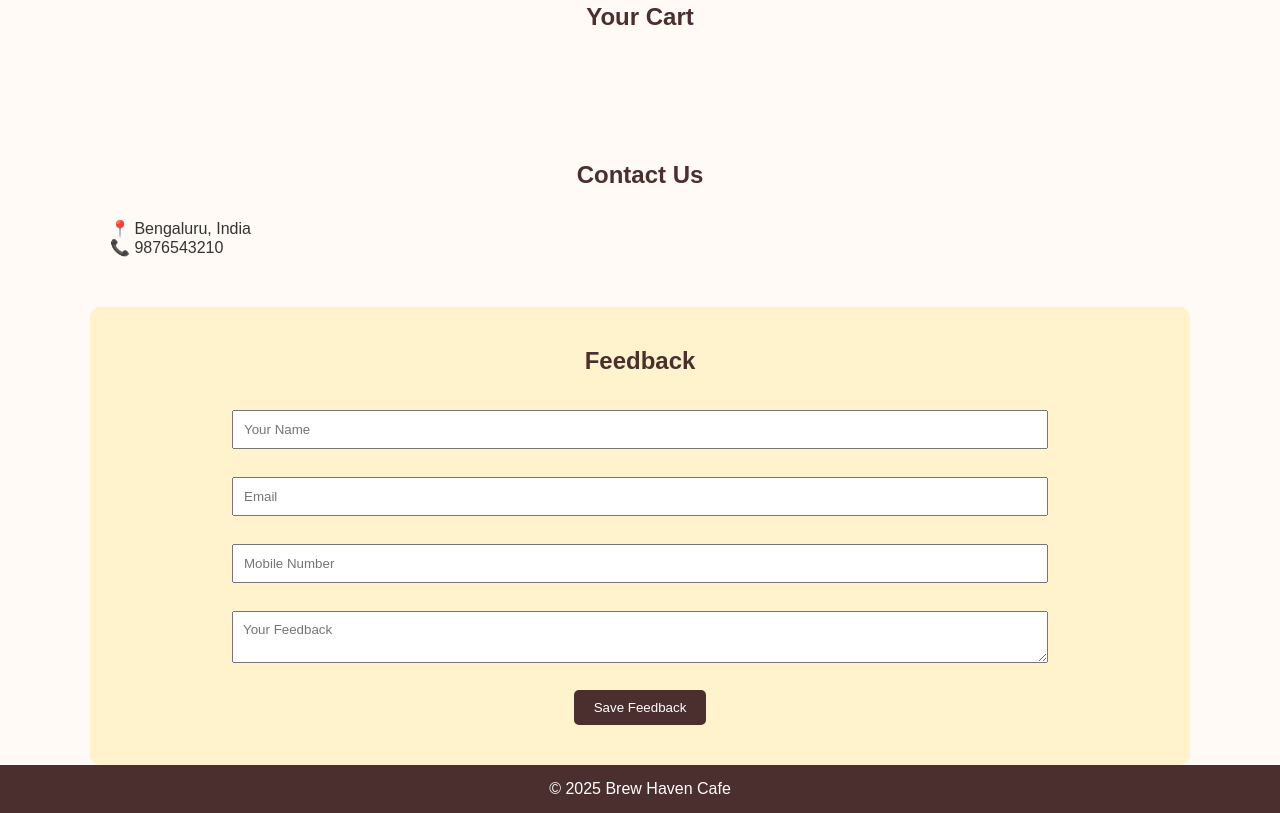
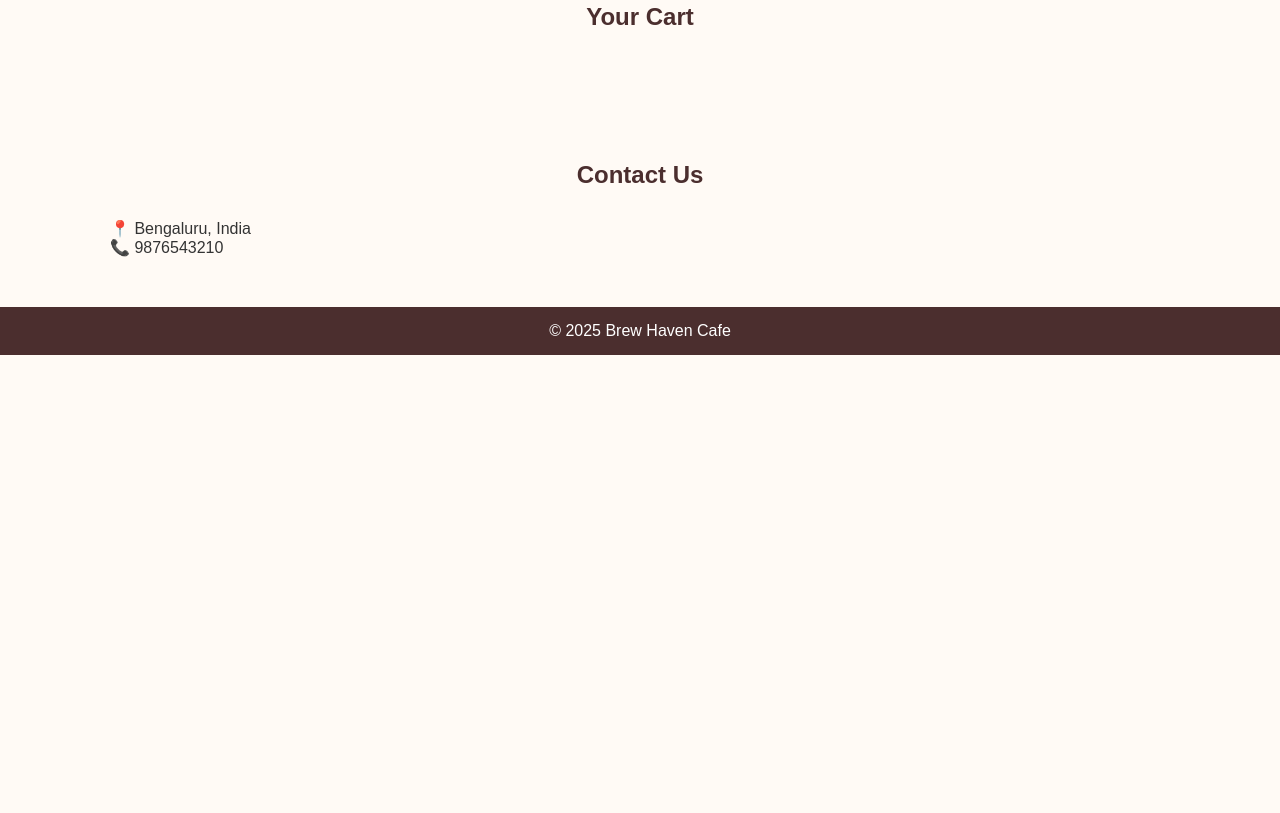
Before and after one commit to somapurvarsha555-crypto/cafe, a plain HTML site: page index.html in a window 1280 px wide. Shown: the part 1344-2157 px from the top of the page. After the commit the page ends 1699 px from the top, so only its background shows below. Drawn offline with Linux system fonts and the light colour scheme.

Commit message:
Update index.html

```diff
--- a/index.html
+++ b/index.html
@@ -88,26 +88,6 @@
   <p>📍 Bengaluru, India</p>
   <p>📞 9876543210</p>
 </section>
-  <!-- Feedback -->
-<section id="feedback">
-  <h2>Feedback</h2>
-
-  <form onsubmit="return validateFeedback()">
-    <input type="text" id="fname" placeholder="Your Name"><br><br>
-
-    <input type="email" id="email" placeholder="Email"><br><br>
-
-    <input type="text" id="mobile" placeholder="Mobile Number"><br><br>
-
-    <textarea id="message" placeholder="Your Feedback"></textarea><br><br>
-
-    <button type="submit">Save Feedback</button>
-
-  </form>
-
-  <p id="feedbackMsg"></p>
-</section>
-
 
 <footer>
   <p>© 2025 Brew Haven Cafe</p>
```
